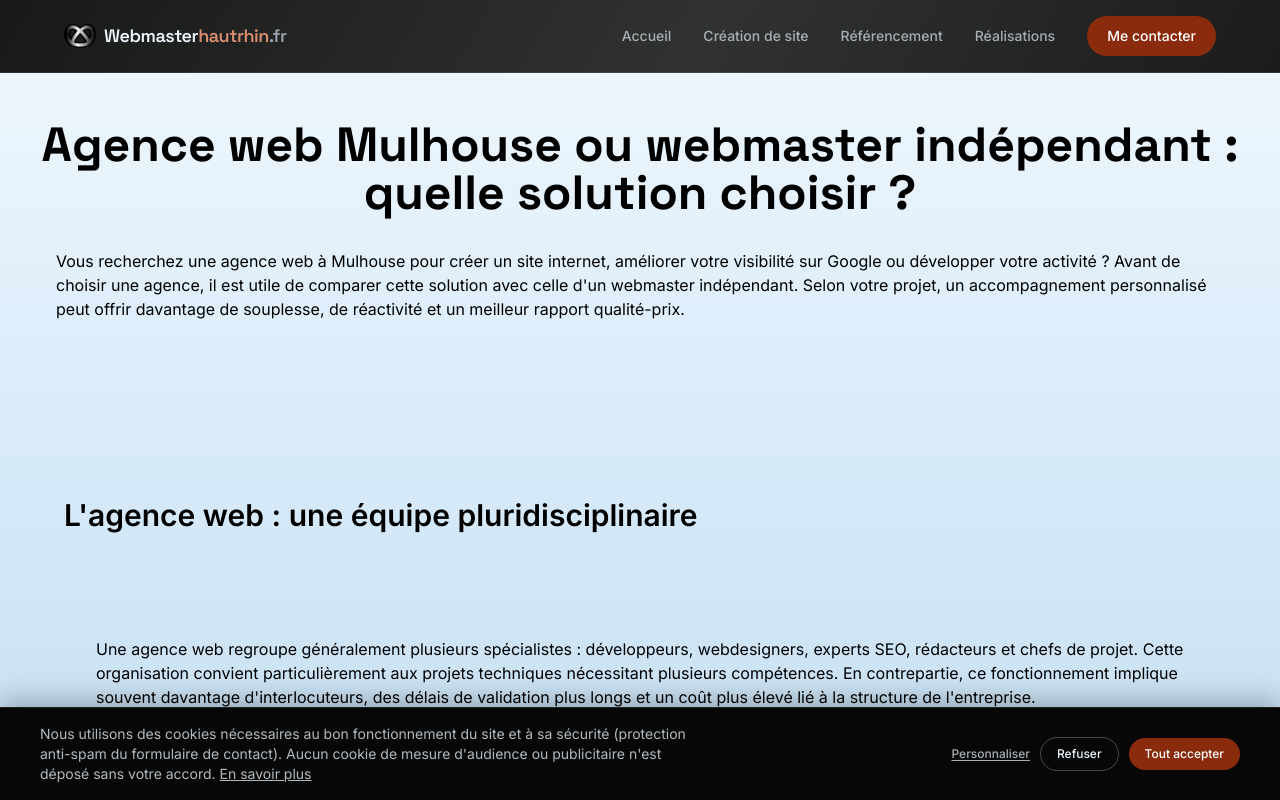
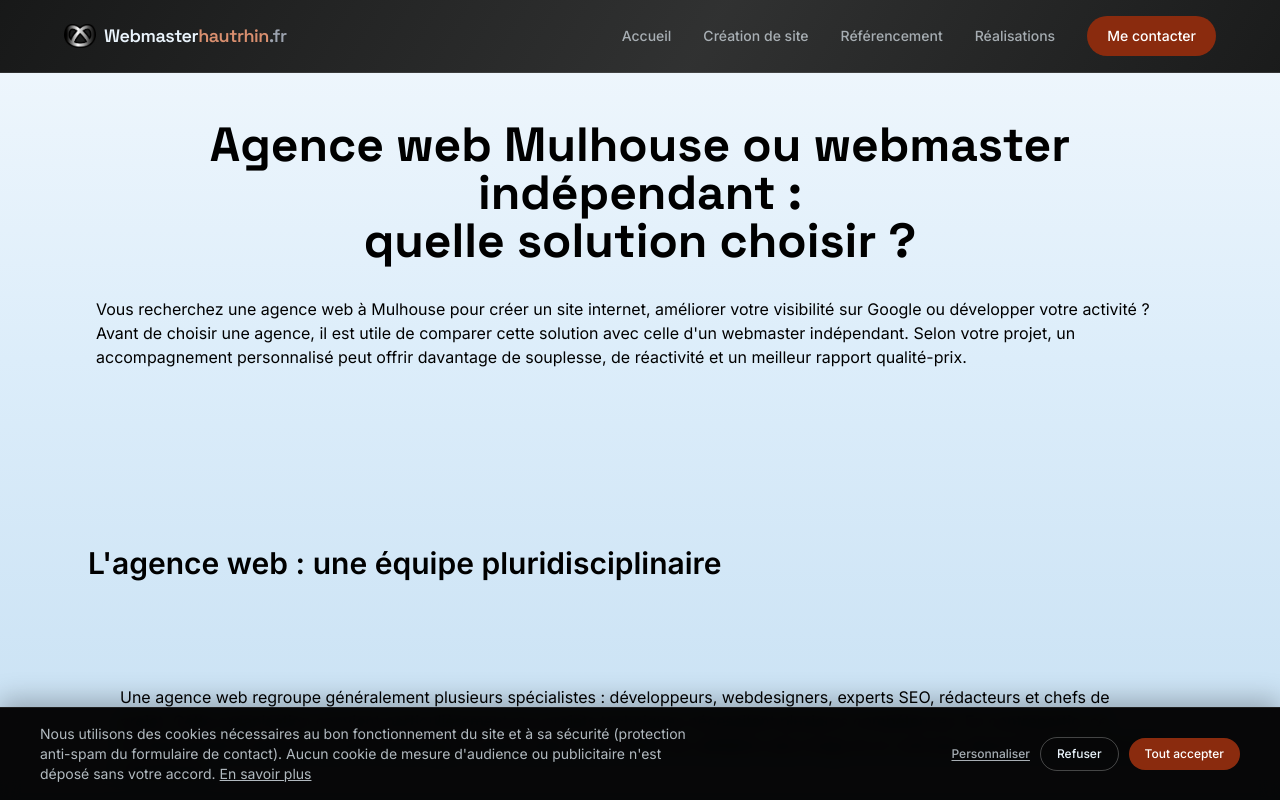
Before and after one commit to WebaHR/webmasterhautrhin.fr, a Next.js app: page /agence-web-mulhouse in a window 1280 px wide. Shown: the top 800 px of the page. Built offline with nearby package versions, Linux system fonts and the light colour scheme.

Commit message:
Update page.tsx

```diff
--- a/app/agence-web-mulhouse/page.tsx
+++ b/app/agence-web-mulhouse/page.tsx
@@ -1,6 +1,6 @@
 export default function AgenceWebMulhouse() {
   return (
-    <main className="mx-auto px-6 py-12">
+    <main className="mx-auto max-w-content gap-12 px-6 py-12">
 
       <header className="mb-16">
         <h1 className="font-display text-center text-4xl font-bold leading-tight text-ink sm:text-5xl">
```
